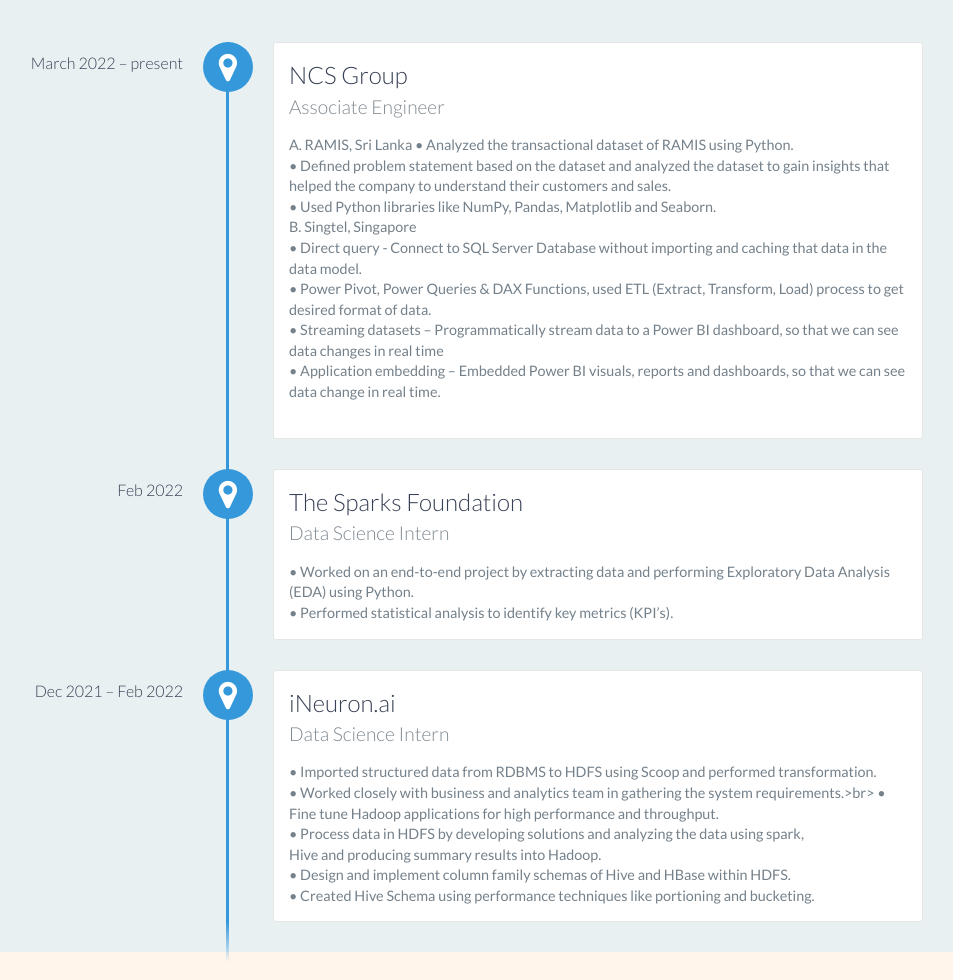
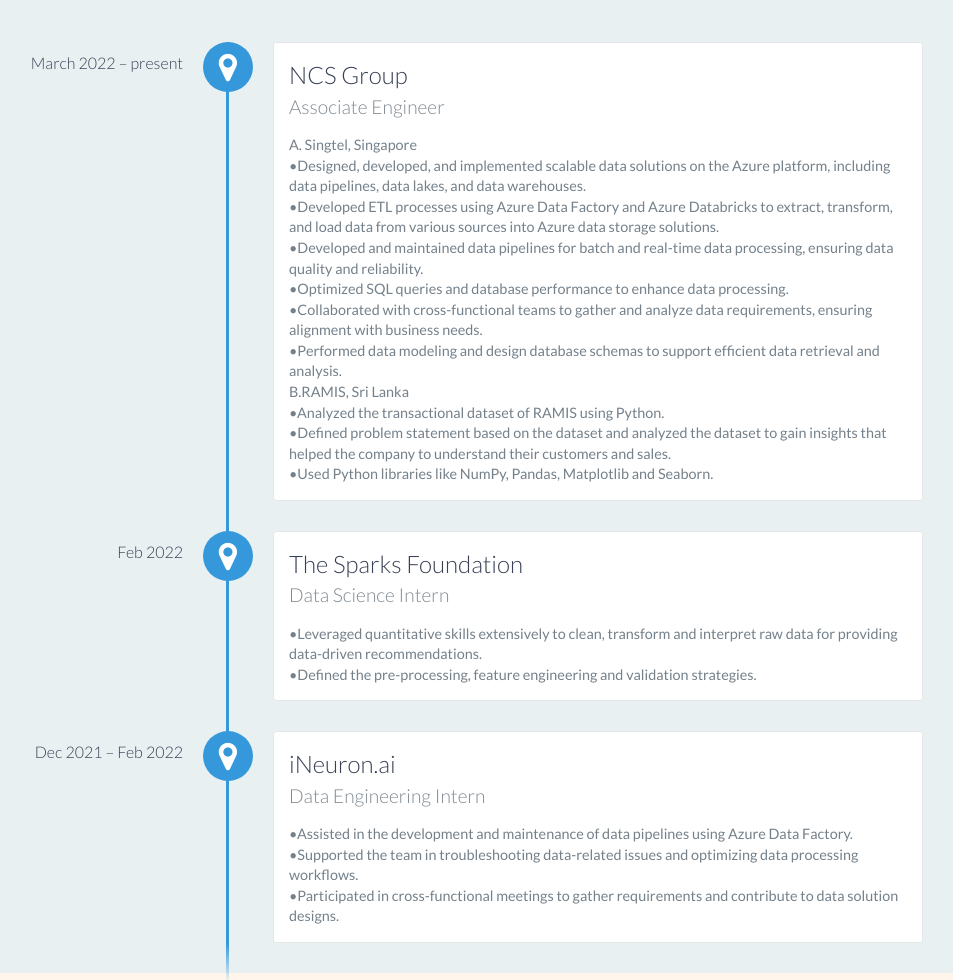
Before and after one commit to Sultan-Salim-Shaikh/Portfolio, a website: page index.html in a window 1280 px wide. Shown: the part 1140-2120 px from the top of the page, without its empty margins (217-1170 px from the left). Drawn offline with nearby package versions, Linux system fonts and the light colour scheme.

Commit message:
Update index.html

```diff
--- a/index.html
+++ b/index.html
@@ -86,17 +86,19 @@
             <div data-date="March 2022 – present">
                 <h3>NCS Group</h3>
                 <h4>Associate Engineer</h4>
-                <p>A.	RAMIS, Sri Lanka
-                    •	Analyzed the transactional dataset of RAMIS using Python.<br>
-                    •	Defined problem statement based on the dataset and analyzed the dataset to gain   insights that helped the company to understand their customers and sales.<br>
-                    •	Used Python libraries like NumPy, Pandas, Matplotlib and Seaborn.<br>
-                    B.	Singtel, Singapore <br>
-                    •	Direct query - Connect to SQL Server Database without importing and caching that data in the data model.<br>
-                    •	Power Pivot, Power Queries & DAX Functions, used ETL (Extract, Transform, Load) process to get desired format of data.<br>
-                    •	Streaming datasets – Programmatically stream data to a Power BI dashboard, so that we can see data changes in real time<br>
-                    •	Application embedding – Embedded Power BI visuals, reports and dashboards, so that we can see data change in real time.<br>
+                <p>A. Singtel, Singapore <br>
+•Designed, developed, and implemented scalable data solutions on the Azure platform, including data pipelines, data lakes, and data warehouses.<br>
+•Developed ETL processes using Azure Data Factory and Azure Databricks to extract, transform, and load data from various sources into Azure data storage solutions.<br>
+•Developed and maintained data pipelines for batch and real-time data processing, ensuring data quality and reliability.<br>
+•Optimized SQL queries and database performance to enhance data processing.<br>
+•Collaborated with cross-functional teams to gather and analyze data requirements, ensuring alignment with business needs.<br>
+•Performed data modeling and design database schemas to support efficient data retrieval and analysis.<br>
 
-                    <br>
+B.RAMIS, Sri Lanka<br>
+•Analyzed the transactional dataset of RAMIS using Python. <br>
+•Defined problem statement based on the dataset and analyzed the dataset to gain   insights that helped the company to understand their customers and sales.<br>
+•Used Python libraries like NumPy, Pandas, Matplotlib and Seaborn.<br>
+
 
 
 
@@ -105,20 +107,18 @@
             <div data-date="Feb 2022 ">
                 <h3>The Sparks Foundation</h3>
                 <h4>Data Science Intern </h4>
-                <p>•	Worked on an end-to-end project by extracting data and performing Exploratory Data Analysis (EDA) using Python.<br>
-                    •	Performed statistical analysis to identify key metrics (KPI’s).<br>
+                <p>•Leveraged quantitative skills extensively to clean, transform and interpret raw data for providing data-driven recommendations.<br>
+•Defined the pre-processing, feature engineering and validation strategies.<br>
+
                 </p>
             </div>
             <div data-date="Dec 2021 – Feb 2022 ">
                 <h3>iNeuron.ai </h3>
-                <h4>Data Science Intern </h4>
-                <p>•	Imported structured data from RDBMS to HDFS using Scoop and performed transformation.<br>
-                    •	Worked closely with business and analytics team in gathering the system requirements.>br>
-                    •	Fine tune Hadoop applications for high performance and throughput.<br>
-                    •	Process data in HDFS by developing solutions and analyzing the data using spark,<br>
-                    Hive and producing summary results into Hadoop.<br>
-                    •	Design and implement column family schemas of Hive and HBase within HDFS.<br>
-                    •	Created Hive Schema using performance techniques like portioning and bucketing.<br>
+                <h4>Data Engineering Intern </h4>
+                <p>•Assisted in the development and maintenance of data pipelines using Azure Data Factory.<br>
+•Supported the team in troubleshooting data-related issues and optimizing data processing workflows.<br>
+•Participated in cross-functional meetings to gather requirements and contribute to data solution designs.<br>
+
 
                 </p>
             </div>
```
